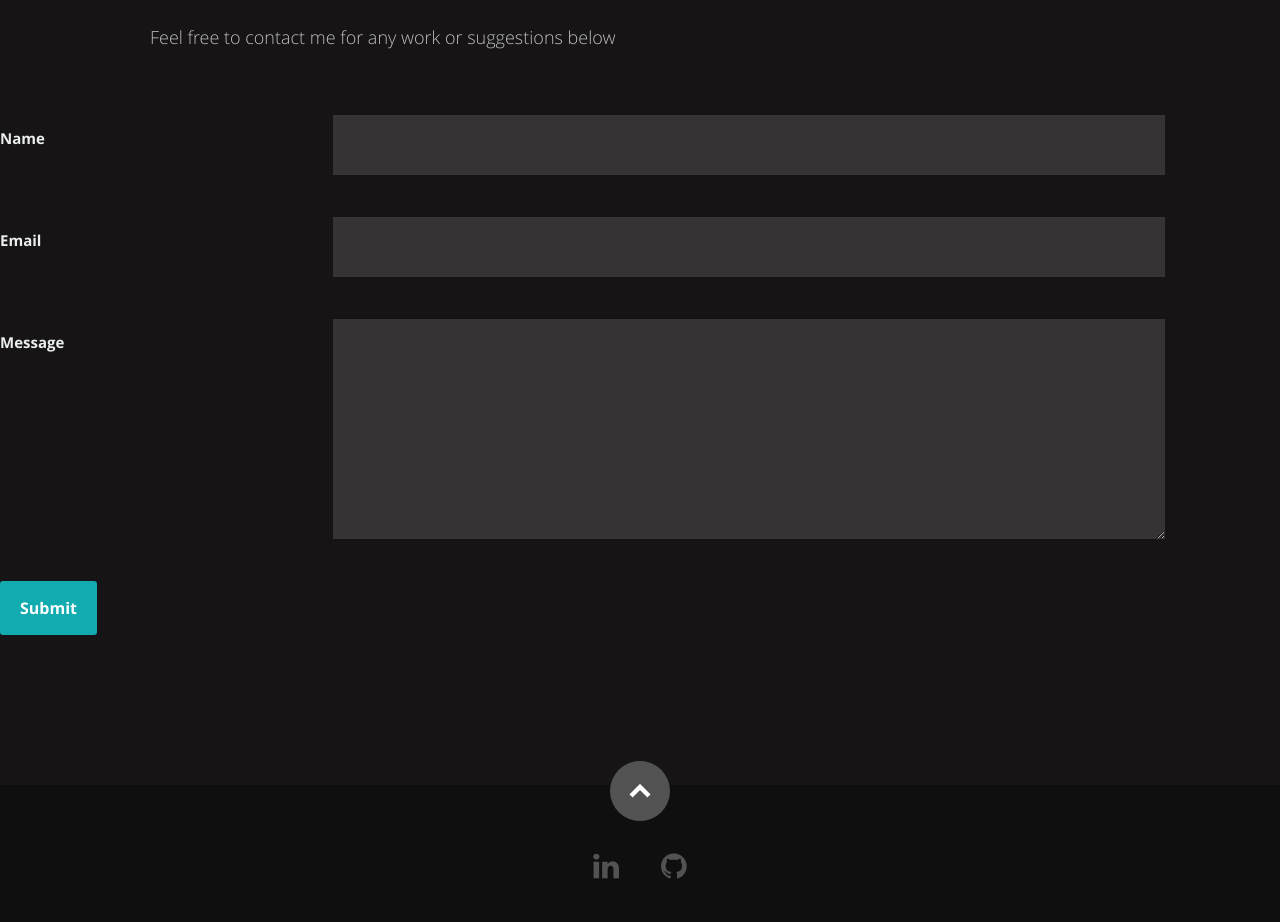
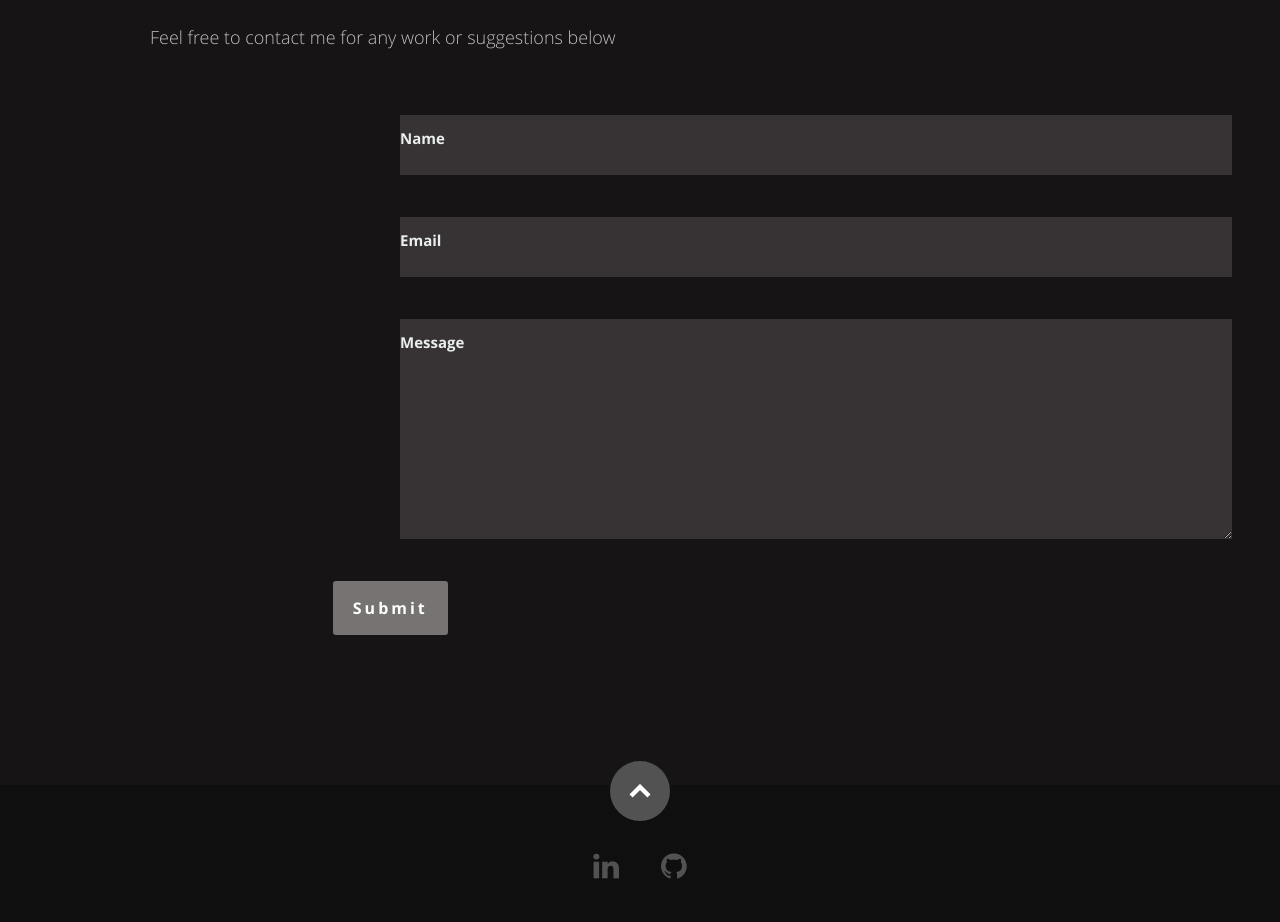
Before and after one commit to gkaskonas/aws-cdk-demo, a React (Create React App) app in the folder packages/application/: page / in a window 1280 px wide. Shown: the part 3380-4302 px from the top of the page. Built offline with nearby package versions, Linux system fonts and the light colour scheme.

Commit message:
update to css

```diff
--- a/packages/application/public/css/layout.css
+++ b/packages/application/public/css/layout.css
@@ -809,7 +809,7 @@ call-to-action .button {
 #contact .section-head { margin-bottom: 42px; }
 
 #contact a, #contact a:visited  { color: #959e9e; }
-#contact a:hover, #contact a:focus { color: #00CCCC; }
+#contact a:hover, #contact a:focus { color: #889191; }
 
 #contact h1 {
    font: 18px/24px 'opensans-bold', sans-serif;
@@ -853,6 +853,7 @@ call-to-action .button {
    font: 15px/24px 'opensans-bold', sans-serif;
    margin: 12px 0;
    color: #EBEEEE;
+   padding-left: 400px;
 	display: inline-block;
 	float: left;
    width: 26%;
@@ -877,23 +878,23 @@ call-to-action .button {
 	background-color: #11ABB0;
 }
 #contact button.submit {
-	text-transform: uppercase;
 	letter-spacing: 3px;
 	color:#fff;
-   background: #0D0D0D;
+   background: #777373;
 	border: none;
    cursor: pointer;
    height: auto;
    display: inline-block;
 	border-radius: 3px;
    margin-left: 26%;
+
 }
 #contact button.submit:hover {
 	color: #0D0D0D;
 	background: #fff;
 }
 #contact span.required {
-	color: #11ABB0;
+	color: #80898a;
 	font-size: 13px;
 }
 #message-warning, #message-success {
--- a/packages/application/src/components/ContactUs.js
+++ b/packages/application/src/components/ContactUs.js
@@ -19,8 +19,8 @@ export default class ContactUs extends Component {
             </div>
           </div>
           <div>
-            <form id="contact-form" onSubmit={this.handleSubmit.bind(this)} method="POST">
-          <div className="form-group">
+            <form onSubmit={this.handleSubmit.bind(this)} method="POST">
+          <div className="input">
             <label htmlFor="name">Name</label>
             <input type="text" className="form-control" value={this.state.name} onChange={this.onNameChange.bind(this)} />
           </div>
@@ -32,7 +32,7 @@ export default class ContactUs extends Component {
             <label htmlFor="message">Message</label>
             <textarea className="form-control" rows="5" value={this.state.message} onChange={this.onMessageChange.bind(this)} />
           </div>
-          <button type="submit" className="btn btn-primary">Submit</button>
+          <button className="submit">Submit</button>
         </form></div>
         </section>
         );
```
